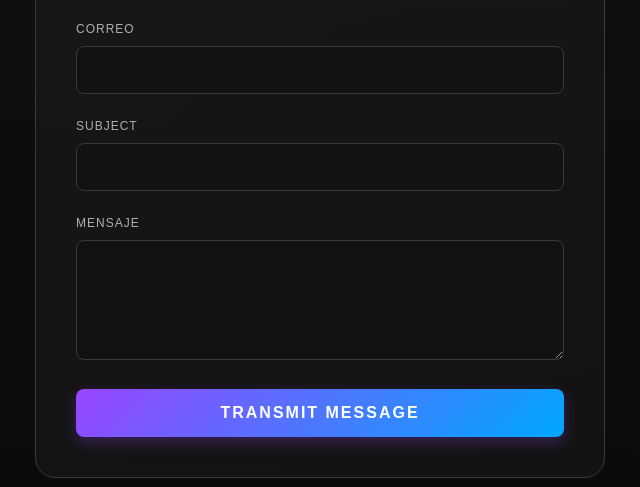
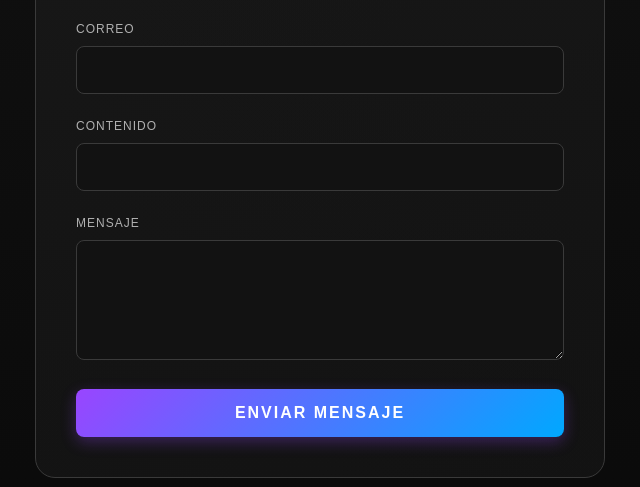
Before and after one commit to tomatitomkk/portafolio, a plain HTML site: page index.html in a window 1280 px wide. Shown: the part 4612-5099 px from the top of the page, 635-1275 px from the left. Drawn offline with Linux system fonts and the light colour scheme; animation ran at ten frames a second.

```diff
--- a/index.html
+++ b/index.html
@@ -234,7 +234,7 @@
                 </div>
 
                 <div class="form-group">
-                    <label for="subject">Subject</label>
+                    <label for="subject">Contenido</label>
                     <input type="text" id="subject" name="subject" required>
                 </div>
 
@@ -243,7 +243,7 @@
                     <textarea id="message" name="message" required></textarea>
                 </div>
 
-                <button type="submit" class="submit-btn">Transmit Message</button>
+                <button type="submit" class="submit-btn">Enviar mensaje</button>
             </form>
         </div>
     </section>
```
